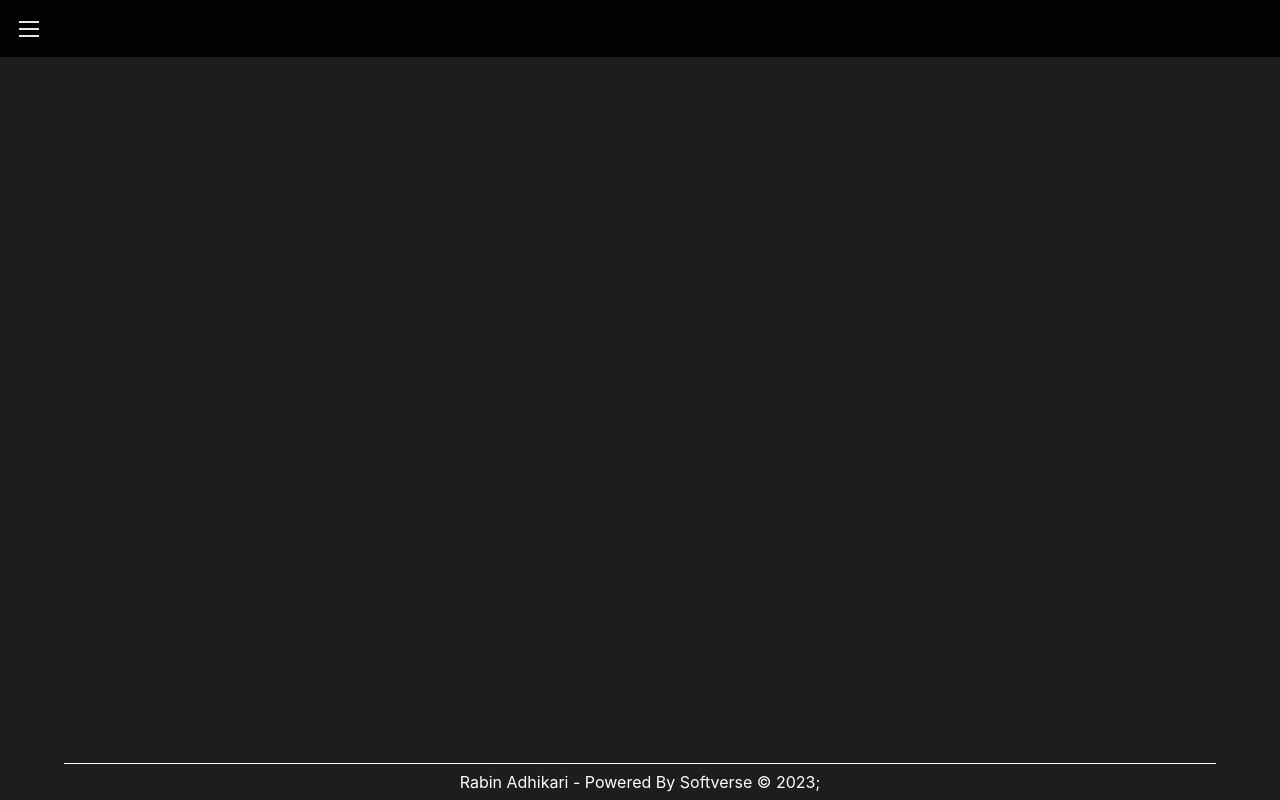
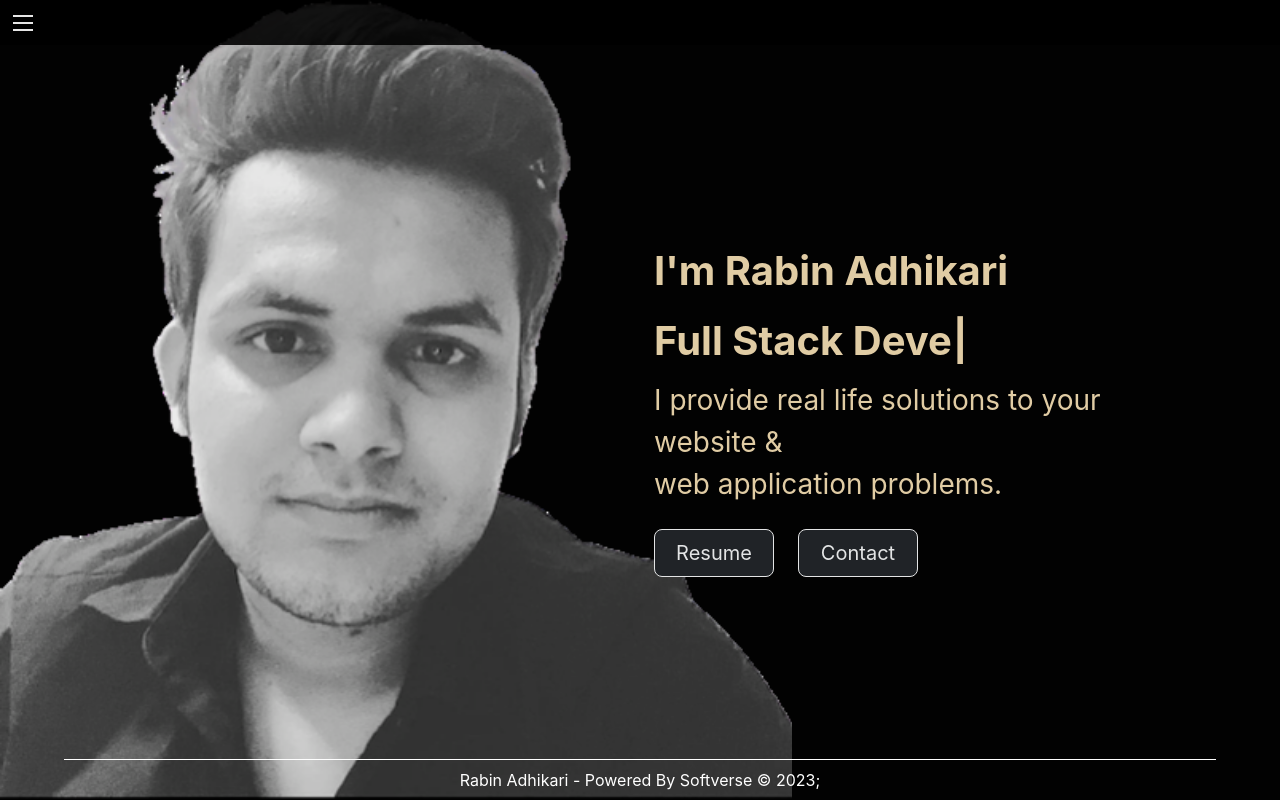
Before and after one commit to softverseAdmin/portfolio-robin, a React (Create React App) app: page / in a window 1280 px wide. Built offline with nearby package versions, Linux system fonts and the light colour scheme.

Commit message:
Merge origin/rabin into main

```diff
--- a/public/index.html
+++ b/public/index.html
@@ -8,6 +8,7 @@
     <meta name="description" content="Softverse -- Rabin Adhikari (CEO)" />
     <link rel="manifest" href="%PUBLIC_URL%/manifest.json" />
     <title>Rabin Adhikari</title>
+    <link rel="stylesheet" href="https://cdn.jsdelivr.net/npm/bootstrap@5.2.3/dist/css/bootstrap.min.css" integrity="sha384-rbsA2VBKQhggwzxH7pPCaAqO46MgnOM80zW1RWuH61DGLwZJEdK2Kadq2F9CUG65" crossorigin="anonymous">
   </head>
   <body>
     <noscript>Powered By Softverse</noscript>
--- a/src/App.js
+++ b/src/App.js
@@ -1,10 +1,9 @@
 import React, { useState } from "react";
-
 import MenuItem from "./components/header/MenuItem";
 import MenuButton from "./components/header/MenuButton";
 import Menu from "./components/header/Menu";
 import Footer from "./components/footer/Footer";
-import TopContent from "./components/top/TopContent";
+import TopContent from "./components/top/TopContent"; // Import TopContent
 import Projects from "./components/projects/Projects";
 import Contact from "./components/contact/Contact";
 import About from "../src/components/about/About";
@@ -70,8 +69,7 @@ function App() {
       </div>
       <Menu open={menuOpen}>{menuItems}</Menu>
       <div className="MainContent">
-        {pathName === "/Top" && <TopContent />}
-        {pathName === "" && <TopContent />}
+        {pathName === "/" && <TopContent />} {/* Render TopContent */}
         {pathName === "/projects" && <Projects />}
         {pathName === "/contact" && <Contact />}
         {pathName === "/about" && <About />}
--- a/src/components/header/Menu.jsx
+++ b/src/components/header/Menu.jsx
@@ -11,7 +11,7 @@ export default function Menu(props) {
       display: "flex",
       flexDirection: "column",
       background: "black",
-      opacity: 0.95,
+      opacity: 0.85,
       color: "#fff",
       transition: "height 0.3s ease",
       zIndex: 2,
--- a/src/components/top/TopContent.jsx
+++ b/src/components/top/TopContent.jsx
@@ -0,0 +1,65 @@
+import React from "react";
+import Typewriter from "typewriter-effect";
+import "../../assets/css/TopContent.css";
+import rbn from "../../assets/videos/rbn.png";
+import { motion } from "framer-motion";
+
+const TopContent = () => {
+  return (
+    <motion.div
+      className="bg-image vw-100 position-absolute"
+      style={{
+        backgroundImage: `url(${rbn})`,
+        backgroundPosition: "left",
+        backgroundSize: "contain",
+        backgroundRepeat: "no-repeat",
+        height: "100vh",
+        zIndex: "-1",
+        backgroundColor: "black",
+        opacity: "0.91",
+        color: "wheat",
+      }}
+    >
+      <div className="container ps-3 pt-3 h-100">
+        <div className="row d-flex flex-column flex-md-row h-100">
+          <div className="col"></div>
+          <div className="col d-flex justify-content-center align-items-start flex-column">
+            <div className="text-center fs-2 my-2">
+              <h1 className="fw-bolder fs-1">I'm Rabin Adhikari</h1>
+            </div>
+            <div className="text-center fs-1 fw-bolder">
+              <Typewriter
+                options={{
+                  strings: ["Full Stack Developer"],
+                  autoStart: true,
+                  loop: true,
+                }}
+              />
+            </div>
+            <p className="fs-3 py-2 fst-normal text-start">
+              I provide real life solutions to your <br /> website & <br /> web
+              application problems.
+            </p>
+
+            <div className="d-flex gap-4 w-75 justify-content-start">
+              <button
+                className="btn btn-dark btn-lg btn-outline-light"
+                style={{ width: "120px" }}
+              >
+                Resume
+              </button>
+              <button
+                className="btn btn-dark btn-lg btn-outline-light"
+                style={{ width: "120px" }}
+              >
+                Contact
+              </button>
+            </div>
+          </div>
+        </div>
+      </div>
+    </motion.div>
+  );
+};
+
+export default TopContent;
```
Also changed, not shown: src/assets/css/TopContent.css (added).
